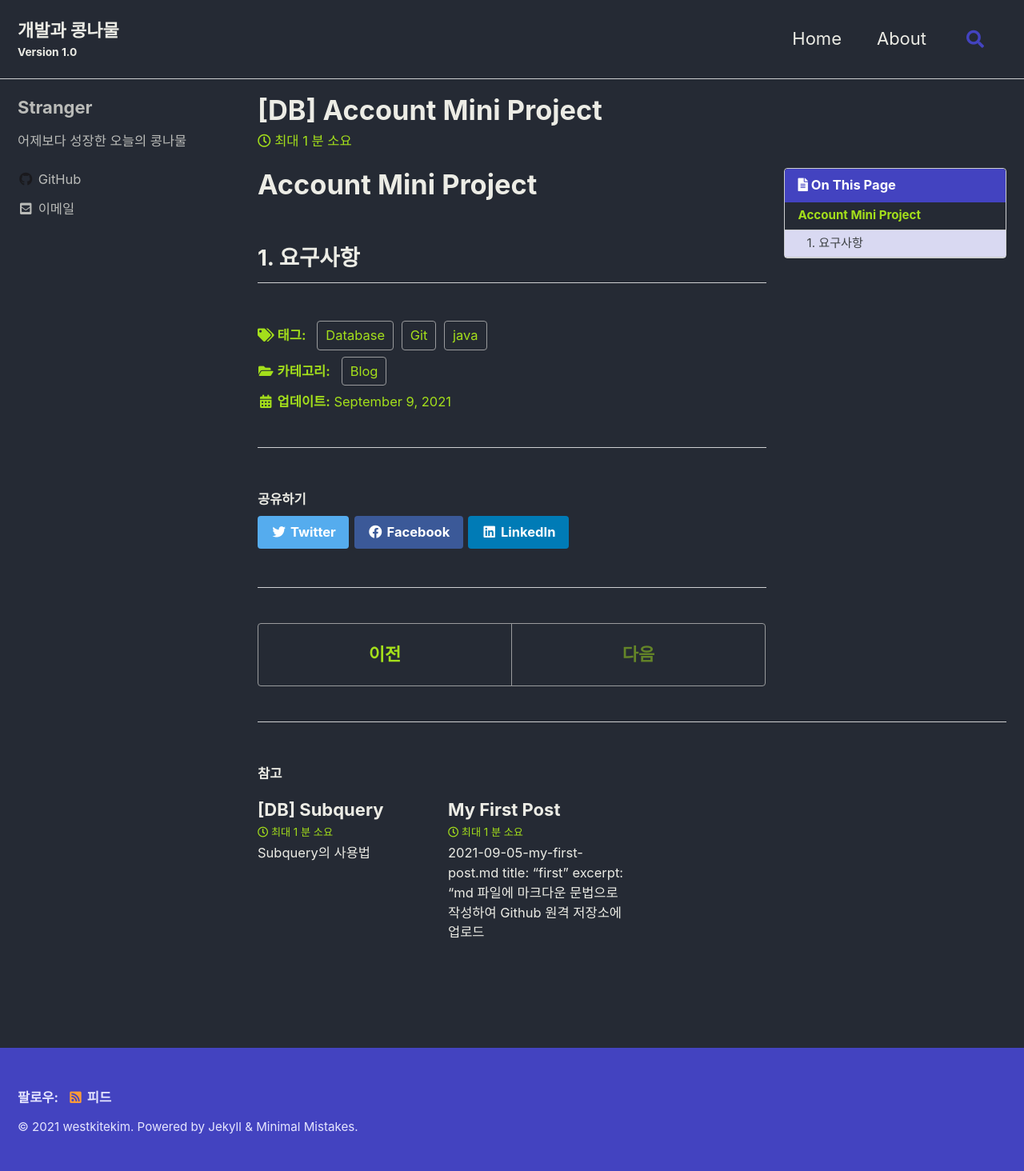
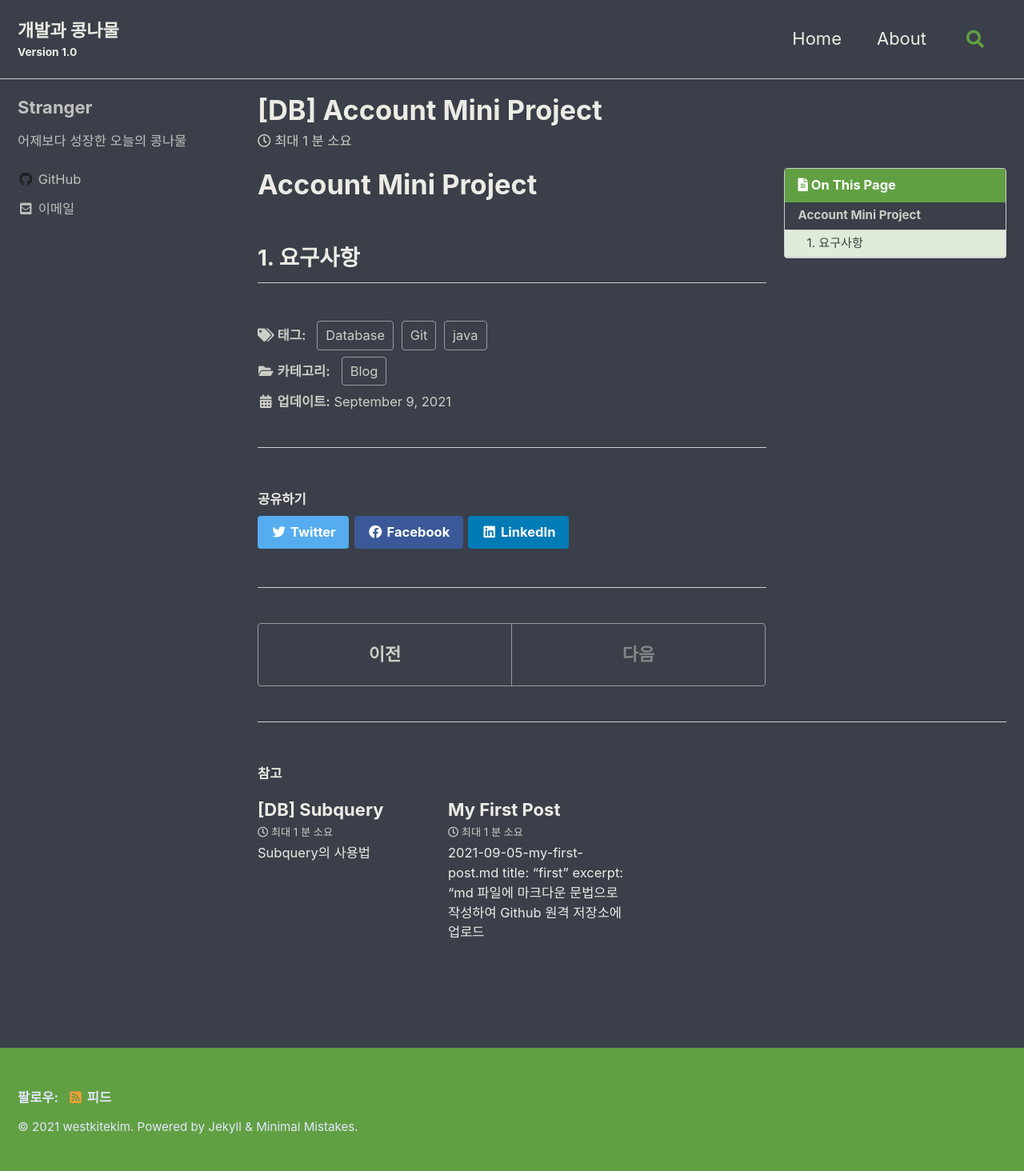
Before and after one commit to westkitekim/westkitekim.github.io, a Jekyll site: the page built from _posts/2021-09-09-[DB]-Account-Mini-Project.md, in a window 1280 px wide. Shown: the whole page at 80% size. Built offline with Jekyll 4.4.1, drawn with Linux system fonts in a browser that asks for light colours; cached includes are drawn as plain includes.

Commit message:
config,,

```diff
--- a/_sass/minimal-mistakes/skins/custom.scss
+++ b/_sass/minimal-mistakes/skins/custom.scss
@@ -3,10 +3,10 @@
    ========================================================================== */
 
 /* Colors */
-$background-color: #252a34 !default; //배경색
+$background-color: #3a3f49 !default; //배경색
 $text-color: #ecece5 !default; //텍스트 색깔(제목,내용,프로필글씨,블로그네임까지)
-$muted-text-color: #a4df1b !default;
-$primary-color: #4343c0 !default;
+$muted-text-color: #cdcec5 !default; //toc글, 아래 태그,카테고리 글씨
+$primary-color: #60a042 !default;
 $border-color: mix(#fff, #393e46, 75%) !default;
 $footer-background-color: $primary-color !default;
 $link-color: #70497a !default;
```
